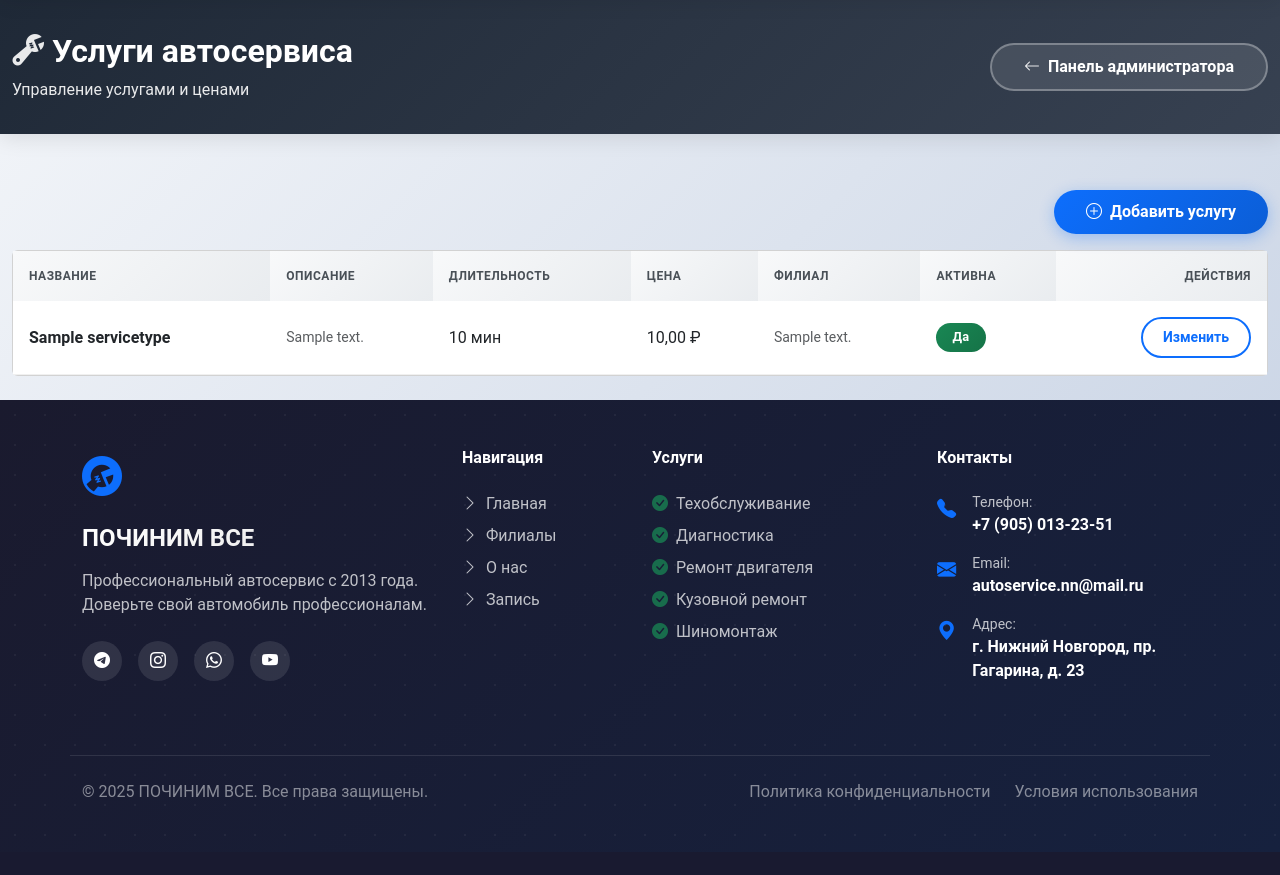
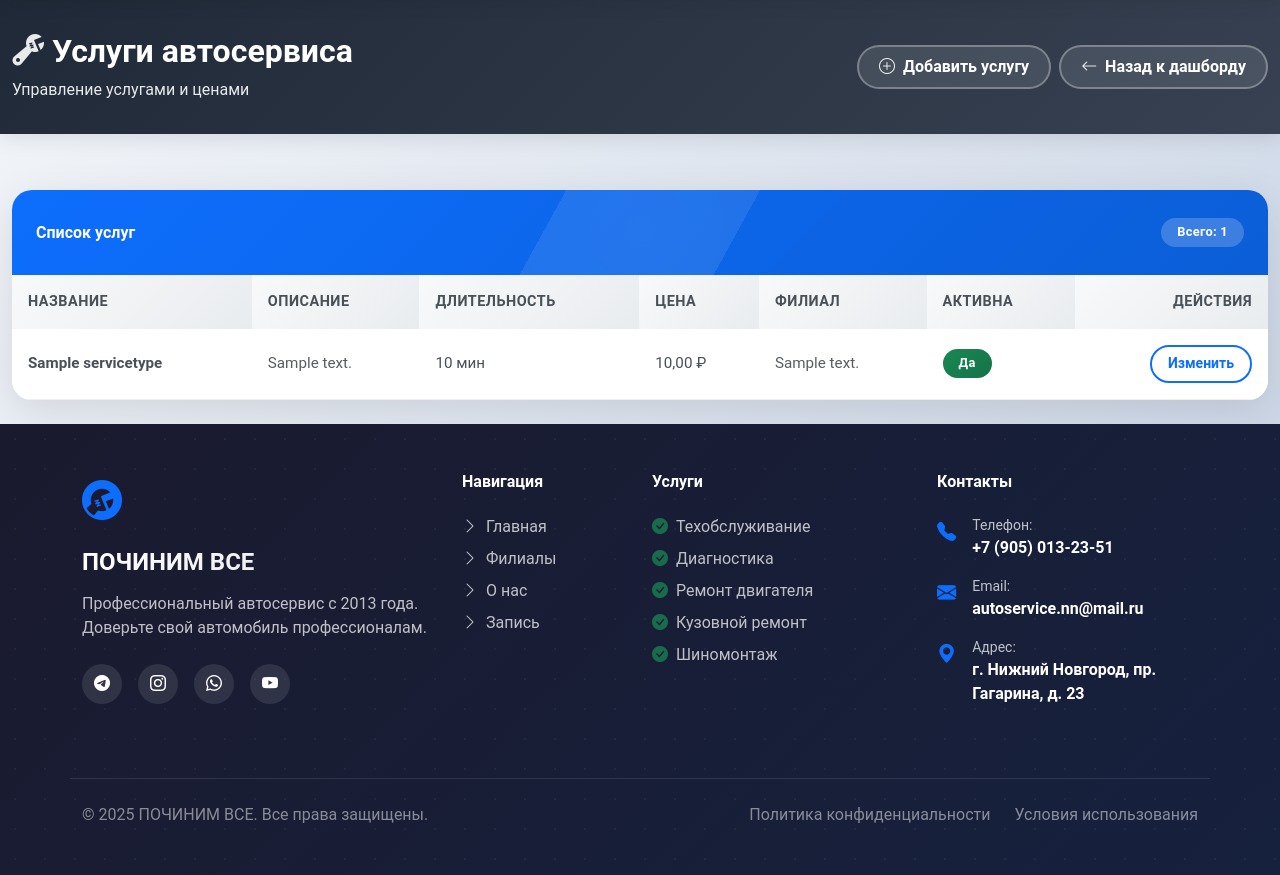
Before and after one commit to khasanyanovk/AutoService, a Django app: page /admin-services/ in a window 1280 px wide. Shown: the part 68-943 px from the top of the page. Before the commit the page ends 920 px from the top, so only its background shows below. Run offline with Django 5.2, Linux system fonts and the light colour scheme; a user stored in the database is signed in; tables that the repository leaves empty hold one stand-in row (values such as "Sample post"); grey boxes marked "Sample" are stand-in pictures; some libraries are stand-ins or nearby versions.

Commit message:
fix  admin_services styles

```diff
--- a/admin_panel/static/admin_panel/css/admin-services.css
+++ b/admin_panel/static/admin_panel/css/admin-services.css
@@ -1,29 +1,113 @@
+.dashboard-card:nth-child(2) { animation-delay: 0.1s; }
+.dashboard-card:nth-child(3) { animation-delay: 0.2s; }
+
+.card-header .badge {
+  background: rgba(255,255,255,0.2) !important;
+  color: white !important;
+  padding: 0.5rem 1rem;
+  border-radius: 50px;
+  font-weight: 600;
+}
+
+/* Table Styles */
+.table {
+  margin-bottom: 0;
+}
+
+.table thead th {
+  background: linear-gradient(135deg, #f8f9fa 0%, #e9ecef 100%);
+  color: #495057;
+  font-weight: 700;
+  font-size: 0.9rem;
+  text-transform: uppercase;
+  letter-spacing: 0.5px;
+  padding: 1rem;
+  border: none;
+}
+
+.table tbody tr {
+  transition: all 0.3s ease;
+  border-bottom: 1px solid #f1f3f5;
+}
+
+.table tbody tr:hover {
+  background: linear-gradient(90deg, #f8f9fa 0%, #ffffff 100%);
+  transform: translateX(5px);
+}
+
+.table tbody td {
+  padding: 1rem;
+  vertical-align: middle;
+  color: #495057;
+  font-size: 0.95rem;
+}
+
+/* Buttons */
+.btn {
+  border-radius: 50px;
+  font-weight: 600;
+  padding: 0.5rem 1.25rem;
+  transition: all 0.3s ease;
+}
+
+.btn-success {
+  background: linear-gradient(135deg, #198754, #157347);
+  border: none;
+  color: white;
+}
+
+.btn-success:hover {
+  transform: translateY(-2px);
+  box-shadow: 0 4px 15px rgba(25, 135, 84, 0.4);
+}
+
 .btn-sm {
-    padding: 0.5rem 1.25rem;
+  padding: 0.4rem 1rem;
   font-size: 0.875rem;
 }
+
+.btn-outline-primary {
+  border: 2px solid #0d6efd;
+  color: #0d6efd;
+  background: transparent;
+}
+
+.btn-outline-primary:hover {
+  background: linear-gradient(135deg, #0d6efd, #0b5ed7);
+  color: white;
+  transform: translateY(-2px);
+  box-shadow: 0 4px 15px rgba(13, 110, 253, 0.4);
+}
+
 .btn-outline-secondary {
   border: 2px solid #6c757d;
   color: #6c757d;
+  background: transparent;
 }
+
 .btn-outline-secondary:hover {
   background: linear-gradient(135deg, #6c757d, #5a6268);
   color: white;
   transform: translateY(-2px);
   box-shadow: 0 4px 15px rgba(108, 117, 125, 0.3);
 }
+
+/* Badges */
 .badge {
   padding: 0.5rem 1rem;
   font-weight: 600;
   letter-spacing: 0.3px;
+  border-radius: 50px;
 }
 
 .bg-success {
   background: linear-gradient(135deg, #198754, #157347) !important;
+  color: white !important;
 }
 
 .bg-secondary {
   background: linear-gradient(135deg, #6c757d, #5a6268) !important;
+  color: white !important;
 }
 
   /* Responsive */
--- a/admin_panel/templates/admin_panel/admin_services.html
+++ b/admin_panel/templates/admin_panel/admin_services.html
@@ -1,7 +1,7 @@
 {% extends 'core/base.html' %}
 {% load static %}
 
-{% block title %}Услуги{% endblock %}
+{% block title %}Услуги — Администратор{% endblock %}
 
 {% block extra_css %}
 <link rel="stylesheet" href="{% static 'admin_panel/css/admin-common.css' %}">
@@ -16,9 +16,12 @@
         <h1 class="page-title mb-1"><i class="bi bi-wrench-adjustable me-2"></i>Услуги автосервиса</h1>
         <div class="page-subtitle mt-2">Управление услугами и ценами</div>
       </div>
-      <div>
+      <div class="d-flex gap-2">
+        <a href="{% url 'admin_panel:admin_service_create' %}" class="btn btn-success">
+          <i class="bi bi-plus-circle me-1"></i> Добавить услугу
+        </a>
         <a href="{% url 'admin_panel:admin_dashboard' %}" class="btn">
-          <i class="bi bi-arrow-left me-1"></i> Панель администратора
+          <i class="bi bi-arrow-left me-1"></i> Назад к дашборду
         </a>
       </div>
     </div>
@@ -26,17 +29,15 @@
 </div>
 
 <div class="container-fluid py-4">
-  <div class="mb-3 text-end">
-    <a href="{% url 'admin_panel:admin_service_create' %}" class="btn btn-primary">
-      <i class="bi bi-plus-circle me-1"></i> Добавить услугу
-    </a>
+
+  <div class="dashboard-card">
+    <div class="card-header d-flex justify-content-between align-items-center">
+      <strong>Список услуг</strong>
+      <span class="badge">Всего: {{ services|length }}</span>
     </div>
-
-  <div class="card">
-    <div class="card-body p-0">
     <div class="table-responsive">
       <table class="table table-hover mb-0 align-middle">
-          <thead class="table-light">
+        <thead>
           <tr>
             <th>Название</th>
             <th>Описание</th>
@@ -76,5 +77,4 @@
     </div>
   </div>
 </div>
-</div>
 {% endblock %}
```
Also changed, not shown: admin_panel/templates/admin_panel/admin_service_create.html (+7 -2 lines), admin_panel/templates/admin_panel/admin_service_edit.html (+12 -4 lines). Lines whose indentation alone changed are shown as unchanged.
